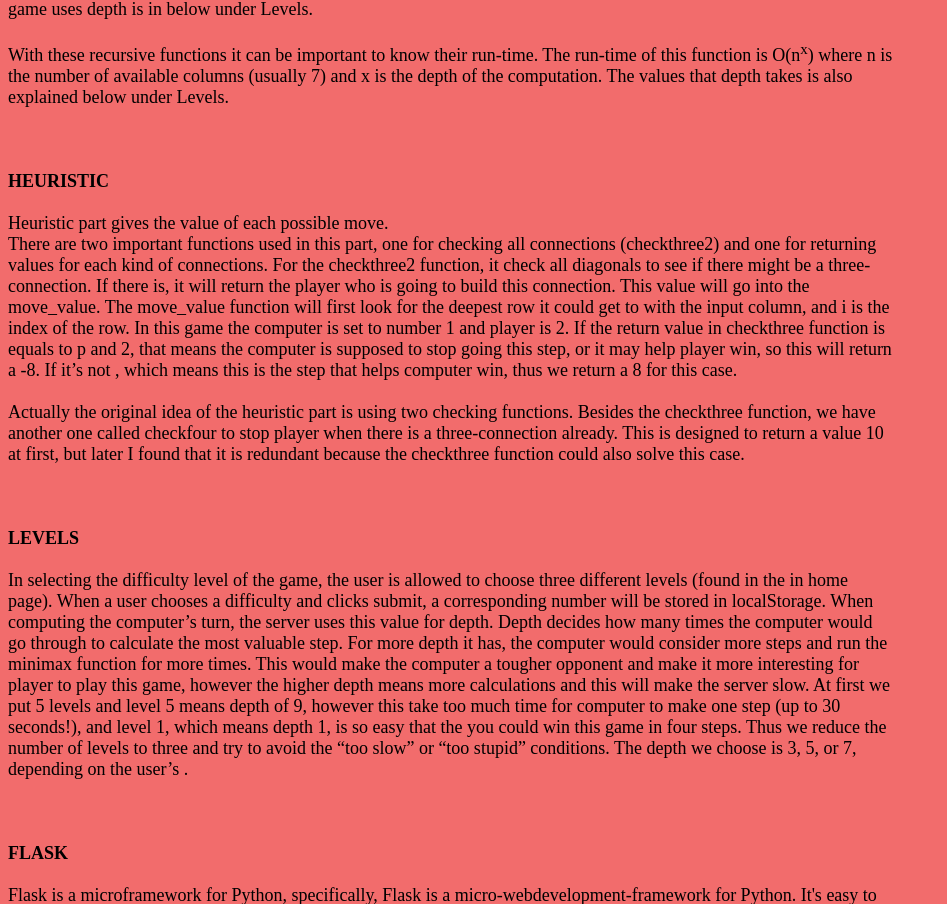
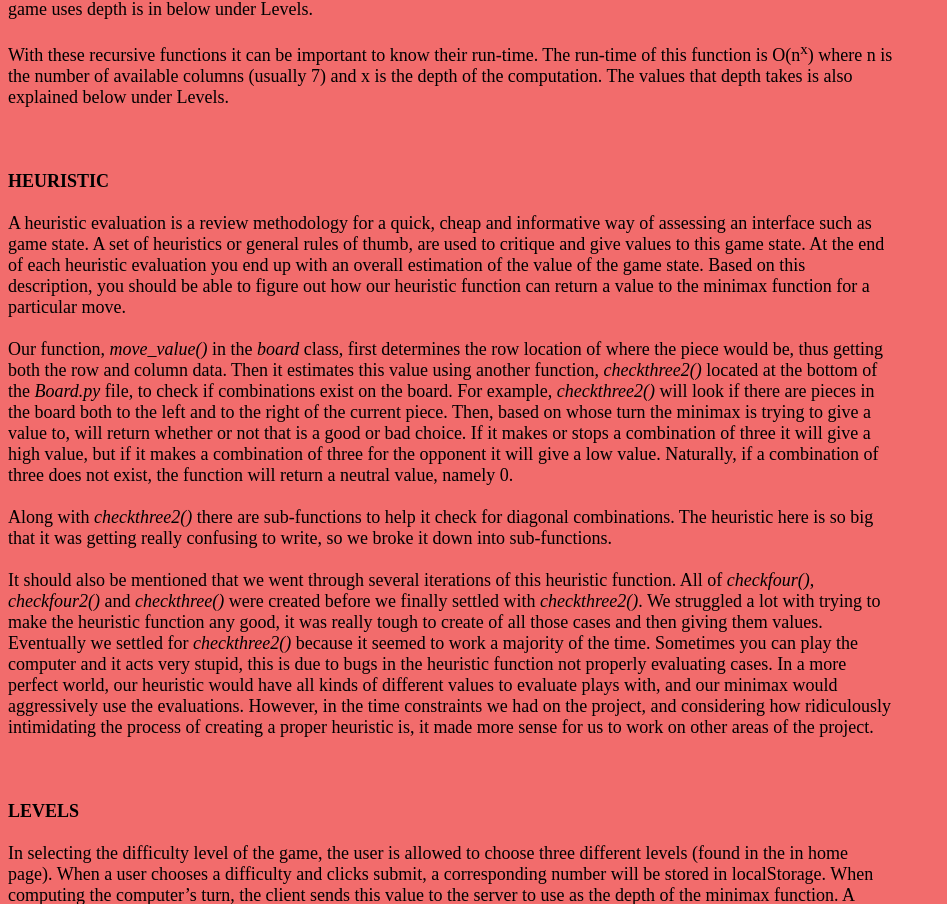
Before and after one commit to arjunkalburgi/ConnectFour, a Flask app: page /more/ in a window 1280 px wide. Shown: the part 1873-2777 px from the top of the page, without its empty margins (0-947 px from the left). Run offline with Flask 2, Linux system fonts and the light colour scheme.

Commit message:
credits/readme webpage now finished

```diff
--- a/app/templates/credits.html
+++ b/app/templates/credits.html
@@ -2,6 +2,10 @@
 	{%extends "base.html" %}
 	{% block content %}
 	<div style="width:70%; font-size: large">
+
+
+
+
 		<b>INTRODUCTION</b><br/><br/>
 
 		This ConnectFour project was created for our CMPUT 275 class at the University of Alberta. The requirements of the project were that the project needed to be based off of things we learned in class. CMPUT 275 is all about algorithms (search graphs, other trees and dynamic programming) and also included some classes. We decided to do ConnectFour because it satisfies two of the course topics, dynamic programming and classes. <br/><br/>
@@ -9,6 +13,13 @@
 		Our program uses classes to create the Connect Four experience. The actual game logic is really made up of only two functions. The first is a class called board (found in <i>/game/Board.py</i>) that defines the basic rules of the classic Connect Four board, such as 7 rows and 7 columns, and includes numerous functions to play the game, such as adding piece, checking for a winner and clearing the board. The second is the minimax function called SBM (found in <i>/game/connectfour.py</i>) that uses dynamic programming to search through all the possible placements that the computer can put it’s piece, searching for the best move to return to the game. There is more about board and SBM below. <br/><br/>
 
 		The order that the following topics are discussed is the exact same order that we went through to create the game. Some of the topics are more about how the game works that about creating the game itself however, so for those of you attempting to recreate this game those topics may not be of much help. Additionally, explanations of how aspects of the game were created will not be discussed thoroughly, but should be discussed well enough to start you on your way. <br/><br/><br/><br/>
+
+
+
+
+
+
+
 
 
 		<b>BOARD</b><br/><br/>
@@ -19,6 +30,14 @@
 		The board class also has some other functions in it that would come later on in the game’s development. These include <i>clear_board()</i>, <i>immutable()</i>, and overwriting the comparison functions. The comparison functions should be overwritten for all classes and thus done so here. Even though the game does not use them explicitly, the class should be able to stand on it’s own and therefore are present to make it more complete.<br/><br/>
 
 		The other function placed in <i>Board.py</i>, namely, <i>checkthree2()</i> is discussed below. <br/><br/><br/><br/>
+
+
+
+
+
+
+
+
 
 
 		<b>MINIMAX</b><br/><br/>
@@ -39,16 +58,42 @@
 
 
 
+
+
+
+
+
 		<b>HEURISTIC</b><br/><br/>
 
-		Heuristic part gives the value of each possible move.<br/>
-		There are two important functions used in this part, one for checking all connections (checkthree2) and one for returning values for each kind of connections. For the checkthree2 function, it check all diagonals to see if there might be a three-connection. If there is, it will return the player who is going to build this connection. This value will go into the move_value. The move_value function will first look for the deepest row it could get to with the input column, and i is the index of the row.  In this game the computer is set to number 1 and player is 2. If the return value in checkthree function is equals to p and 2, that means the computer is supposed to stop going this step, or it may help player win, so this will return a -8. If it’s not , which means this is the step that helps computer win, thus we return a 8 for this case. <br/><br/>
+		A heuristic evaluation is a review methodology for a quick, cheap and informative way of assessing an  interface such as game state. A set of heuristics or general rules of thumb, are used to critique and give values to this game state. At the end of each heuristic evaluation you end up with an overall estimation of the value of the game state. Based on this description, you should be able to figure out how our heuristic function can return a value to the minimax function for a particular move. <br/><br/>
 
-		Actually the original idea of the heuristic part is using two checking functions. Besides the checkthree function, we have another one called checkfour to stop player when there is a three-connection already. This is designed to return a value 10 at first, but later I found that it is redundant because the checkthree function could also solve this case.<br/><br/><br/><br/>
+		Our function, <i>move_value()</i> in the <i>board</i> class, first determines the row location of where the piece would be, thus getting both the row and column data. Then it estimates this value using another function, <i>checkthree2()</i> located at the bottom of the <i>Board.py</i> file, to check if combinations exist on the board. For example, <i>checkthree2()</i> will look if there are pieces in the board both to the left and to the right of the current piece. Then, based on whose turn the minimax is trying to give a value to, will return whether or not that is a good or bad choice. If it makes or stops a combination of three it will give a high value, but if it makes a combination of three for the opponent it will give a low value. Naturally, if a combination of three does not exist, the function will return a neutral value, namely 0. <br/><br/>
+
+		Along with <i>checkthree2()</i> there are sub-functions to help it check for diagonal combinations. The heuristic here is so big that it was getting really confusing to write, so we broke it down into sub-functions. <br/><br/>
+
+		It should also be mentioned that we went through several iterations of this heuristic function. All of <i>checkfour()</i>, <i>checkfour2()</i> and <i>checkthree()</i> were created before we finally settled with <i>checkthree2()</i>. We struggled a lot with trying to make the heuristic function any good, it was really tough to create of all those cases and then giving them values. Eventually we settled for <i>checkthree2()</i> because it seemed to work a majority of the time. Sometimes you can play the computer and it acts very stupid, this is due to bugs in the heuristic function not properly evaluating cases. In a more perfect world, our heuristic would have all kinds of different values to evaluate plays with, and our minimax would aggressively use the evaluations. However, in the time constraints we had on the project, and considering how ridiculously intimidating the process of creating a proper heuristic is, it made more sense for us to work on other areas of the project. <br/><br/><br/><br/>
+
+
+
+
+
+
+
 
 		<b>LEVELS</b><br/><br/>
 
-		In selecting the difficulty level of the game, the user is allowed to choose three different levels (found in the in home page). When a user chooses a difficulty and clicks submit, a corresponding number will be stored in localStorage. When computing the computer’s turn, the server uses this value for depth. Depth decides how many times the computer would go through to calculate the most valuable step. For more depth it has, the computer would consider more steps and run the minimax function for more times. This would make the computer a tougher opponent and make it more interesting for player to play this game, however the higher depth means more calculations and this will make the server slow. At first we put 5 levels and level 5 means depth of 9, however this take too much time for computer to make one step (up to 30 seconds!), and level 1, which means depth 1, is so easy that the you could win this game in four steps. Thus we reduce the number of levels to three and try to avoid the “too slow” or “too stupid” conditions. The depth we choose is 3, 5, or 7, depending on the user’s .<br/><br/><br/><br/>
+		In selecting the difficulty level of the game, the user is allowed to choose three different levels (found in the in home page). When a user chooses a difficulty and clicks submit, a corresponding number will be stored in localStorage. When computing the computer’s turn, the client sends this value to the server to use as the depth of the minimax function. A reminder, the depth will decide how many times the minimax function is recursively called. The larger the depth value, the more computation the computer will compute and the longer the computer takes to play it’s turn. However, it would also make the computer a tougher opponent since it thinks further down the game. <br/><br/>
+
+		Right now there are three different levels that the user can choose, corresponding to depths of 3, 5, and 7. Previously we had 5 levels corresponding to depths of 1, 3, 5, 7, and 9. We decided to change this however as a depth of 9 takes too long per step (up to 30 seconds!), and a depth of 1 made the computer so easy that you could win the game in four steps. Thus we reduce the number of levels to three to avoid the “too slow” and “too stupid” conditions. <br/><br/><br/><br/>
+
+
+
+
+
+
+
+
+
 
 		<b>FLASK</b><br/><br/>
 
@@ -58,12 +103,27 @@
 
 		If you want to recreate our app, I would recommend starting with this tutorial. When you are installing extensions you only need to install the flask extension and you can skip most parts of tutorial (only part one, two and fifteen are vital for this app). <br/><br/><br/><br/>
 
+
+
+
+
+
+
+
+
 		<b>AJAX REQUESTS </b><br/><br/>
 
 		AJAX stands for Asynchronous JavaScript and XML, it is not a new programming language or technique, but it is very useful for exchanging data between a client and a server for websites and web-applications. What makes it so useful is that AJAX can be used to update parts of a web page without reloading the whole page.<br/>
 		Generally, computer’s and users interact by: the user inputs some data or makes a choice by clicking a button that sends the data to the server. The server takes a look at the data and sends back a whole new web page, which is loaded into the browser. Obviously reloading a page every time you want to do something is annoying and time-consuming for the user, especially when you consider our ConnectFour where we really only want to change the colour of simple HTML elements. XMLHttpRequest (AJAX Request) moves the browser-server interaction to behind the scenes, so the user can just keep on playing with the same page, even while elements on the page are talking to the server! This is perfect for our use! To implement AJAX Requests we again mostly followed the guide on the aforementioned tutorial. We simplified the AJAX requests from there and added requests for each function that we have that required data from our python files. <br/>
 		AJAX requests are asynchronous, which means that they can run parallel to other processes. Unfortunately for us, we needed each step to be synchronous, so we could control whether or not to continue on once we check if there was a winner. In <i>play()</i> we used the fact that AJAX allows us to write code once the function returns back to the client in order to avoid its asynchronous nature. <br/>
 		On the server side of each of these AJAX requests we manipulate the board depending on which request it is using our previous python game code. The server side of the AJAX requests are in <i>/app/views.py</i>. Here you can get a deeper look at how similar this is to our previous python only code, you can find all the same function calls (in python) as <i>test.py</i>! You’ll notice that for all these AJAX function calls, what is returned to us is always something ‘jsonified’. This is because AJAX only works with strings, we can only communicate strings across. Anything that is not a string, must be made a string and parsed on the other side.<br/><br/><br/><br/>
+
+
+
+
+
+
+
 
 
 		<b>HEROKU and Sessions</b><br/><br/>
--- a/app/templates/start.html
+++ b/app/templates/start.html
@@ -7,6 +7,10 @@
 
 	<h1>Hello, Friend </h1>
 	<div style="font-size: larger;">
+		This game is brought to you by:<br/>
+		<b>Arjun Kalburgi</b> and <b>Nicholas Li</b>
+		<br/>
+		<br/>
 		<b>To play ConnectFour, go over to the Game tab, and start playing!</b> <br/>
 		<br/>
 		If you've never played ConnectFour, it's similar to the classic tic-tac-toe game, but the difference is that <br/>
```
